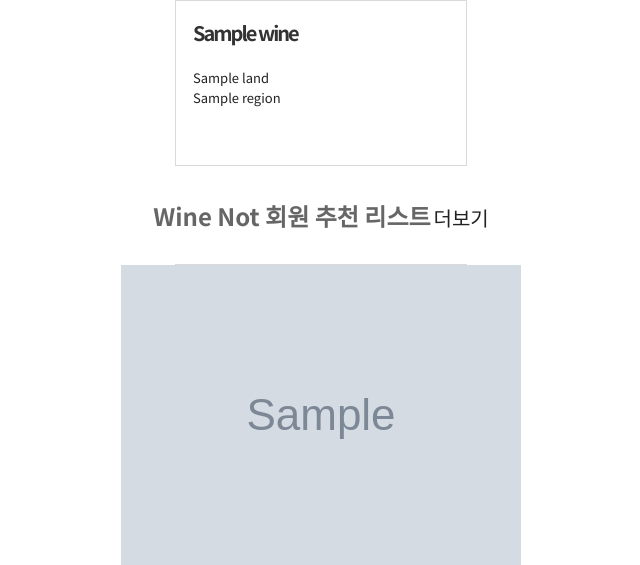
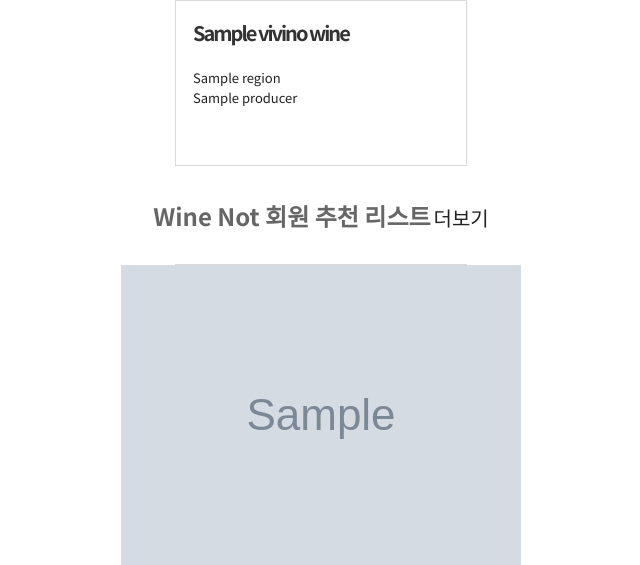
Before and after one commit to doyupK/Toy_Project, a Flask app: page /home in a window 1280 px wide. Shown: the part 567-1132 px from the top of the page, without its empty margins (319-959 px from the left). Run offline with Flask 2, Linux system fonts and the light colour scheme; grey boxes marked "Sample" are stand-in pictures; a database or web service that is not in the repository returns one stand-in record (values such as "Sample title"); some libraries are stand-ins or nearby versions.

Commit message:
크롤링 정보 Index 적용

```diff
--- a/app.py
+++ b/app.py
@@ -7,10 +7,10 @@ from datetime import datetime, timedelta
 
 
 ca = certifi.where()
-# client = MongoClient('mongodb+srv://test:sparta@cluster0.kxazb.mongodb.net/Cluster0?retryWrites=true&w=majority',
-#                      tlsCAFile=ca)  # main
+client = MongoClient('mongodb+srv://test:sparta@cluster0.kxazb.mongodb.net/Cluster0?retryWrites=true&w=majority',
+                     tlsCAFile=ca)  # main
 # client = MongoClient('mongodb+srv://test:sparta@cluster0.feuh6.mongodb.net/Cluster0?retryWrites=true&w=majority', tlsCAFile=ca) #minsu
-client = MongoClient('mongodb+srv://test:sparta@sparta.eacl0.mongodb.net/sparta?retryWrites=true&w=majority', tlsCAFile=ca) #이동재
+# client = MongoClient('mongodb+srv://test:sparta@sparta.eacl0.mongodb.net/sparta?retryWrites=true&w=majority', tlsCAFile=ca) #이동재
 db = client.dbsparta
 app = Flask(__name__)
 
@@ -24,7 +24,7 @@ SECRET_KEY = 'SPARTA'
 @app.route('/home')
 def home():
     posts = list(db.Reviews.find({}, {'_id': False}).sort('post_num', -1).limit(4))
-    weincos = list(db.wine.find({}).limit(4))
+    vivino_wines = list(db.vivino_wines.find({}).limit(4))
 
     token_receive = request.cookies.get('mytoken')
 
@@ -33,12 +33,12 @@ def home():
         user_info = db.users.find_one({"id": payload["id"]})
         login_status = 1
         return render_template('index.html',
-                               posts=posts, weincos=weincos,
+                               posts=posts, vivino_wines=vivino_wines,
                                user_info=user_info, login_status=login_status)
     else:
         login_status = 0
         return render_template('index.html',
-                               posts=posts, weincos=weincos,
+                               posts=posts, vivino_wines=vivino_wines,
                                login_status=login_status)
 
 # 회원 가입 페이지 이동
--- a/templates/index.html
+++ b/templates/index.html
@@ -126,17 +126,17 @@
                 <div class="wine_chart">
                     <div class="swiper-container2">
                         <div class="chart_cont1 swiper-wrapper">
-                            {% for weinco in weincos %}
+                            {% for vivino_wine in vivino_wines %}
                             <div class="swiper-slide">
                                 <div class="poster">
-                                    <img class="post-card" src="{{weinco.image}}"
-                                         onclick="goCrawlingDetail({{weinco.post_num}})">
+                                    <img class="post-card" src="https://{{vivino_wine.image}}"
+                                         onclick="goCrawlingDetail({{vivino_wine.post_num}})">
                                 </div>
                                 <div class="info">
-                                    <h3><strong>{{ weinco.name }}</strong></h3>
+                                    <h3><strong>{{ vivino_wine.name }}</strong></h3>
                                     <div class="info_btn">
-                                        <div>{{ weinco.land }}</div>
-                                        <div>{{ weinco.region }}</div>
+                                        <div>{{ vivino_wine.region }}</div>
+                                        <div>{{ vivino_wine.producer }}</div>
                                     </div>
                                 </div>
                             </div>
```
